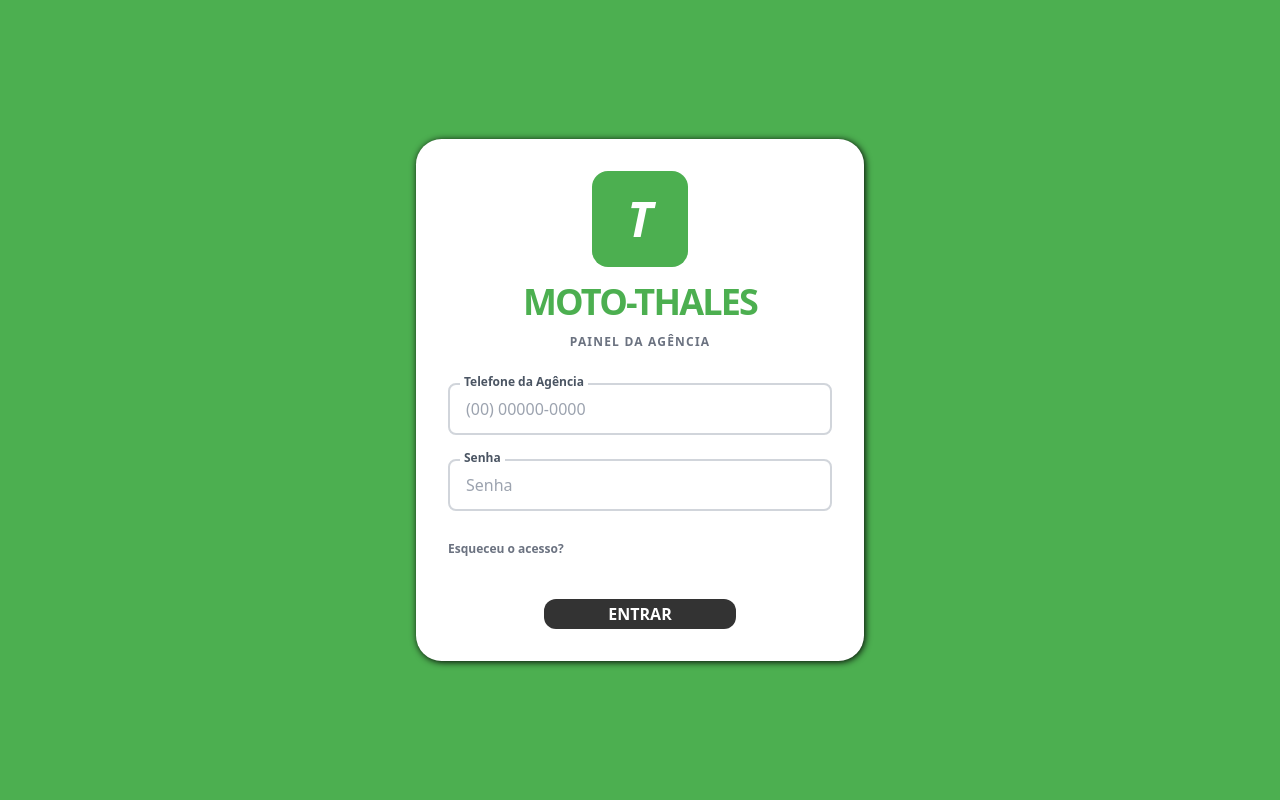
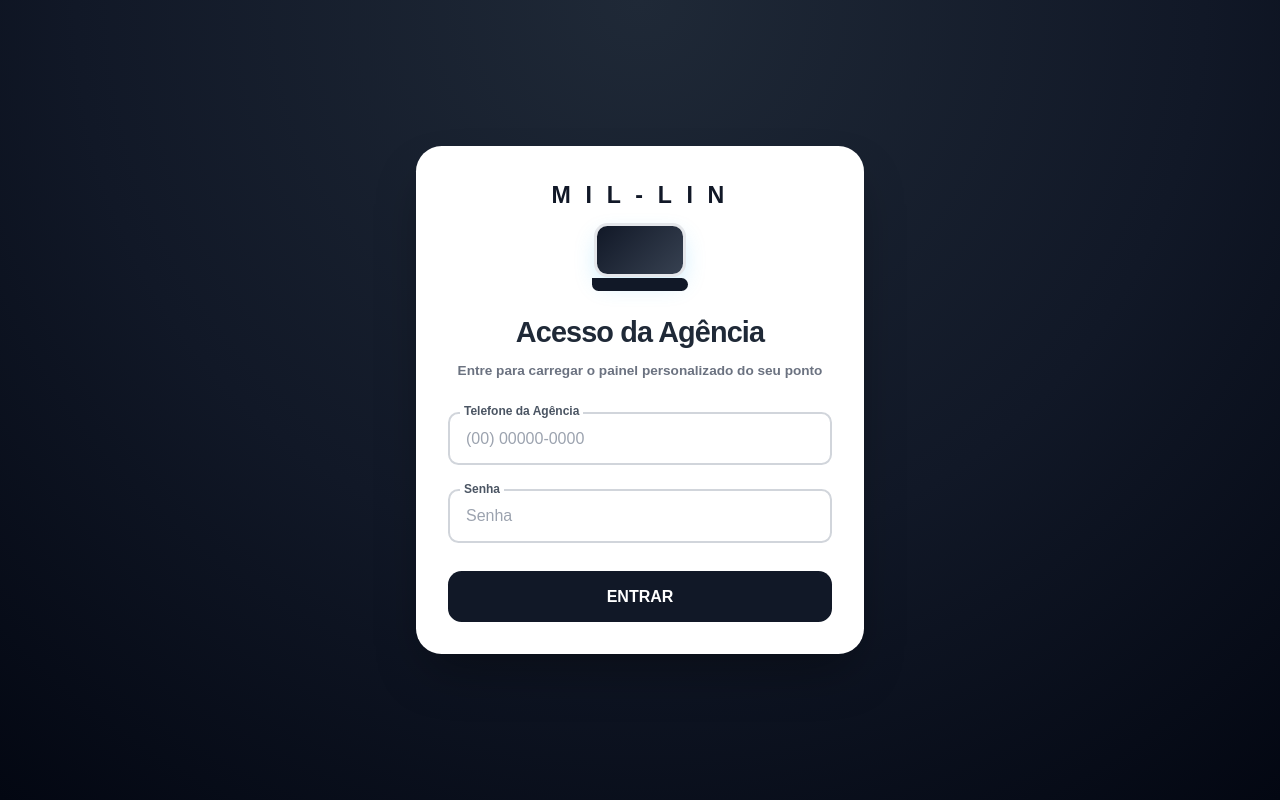
Before and after one commit to willianrosa-ti/Painel-agencia, a React (Vite) app: page /login in a window 1280 px wide. Built offline with nearby package versions, Linux system fonts and the light colour scheme.

Commit message:
nova regra para mensalidade

```diff
--- a/src/Pages/Financeiro/Financeiro.css
+++ b/src/Pages/Financeiro/Financeiro.css
@@ -38,7 +38,7 @@
 }
 
 .botao-filtro.ativo {
-  background-color: #28a745;
+  background-color: var(--cor-agencia, #111827);
   color: white;
   box-shadow: 0 2px 4px rgba(0,0,0,0.1);
 }
@@ -59,11 +59,11 @@
 }
 
 .cartao-destaque-verde {
-  border-top-color: #28a745;
+  border-top-color: var(--cor-agencia, #111827);
 }
 
 .cartao-destaque-azul {
-  border-top-color: #007bff;
+  border-top-color: var(--cor-agencia-secundaria, #38bdf8);
 }
 
 .cartao-destaque-amarelo {
@@ -90,7 +90,7 @@
 
 .valor-ranking {
   font-weight: bold;
-  color: #28a745;
+  color: var(--cor-agencia, #111827);
 }
 /* --- AJUSTES FINAIS: filtro de mês --- */
 .subtitulo-financeiro {
--- a/src/Pages/Login/Login.css
+++ b/src/Pages/Login/Login.css
@@ -1,10 +1,17 @@
+:root {
+  --cor-mil-lin-fundo: #111827;
+  --cor-mil-lin-destaque: #38bdf8;
+  --cor-mil-lin-texto: #1f2937;
+}
+
 .login-container {
   min-height: 100vh;
-  background-color: var(--cor-agencia); /* Usa a cor dinâmica */
+  background: radial-gradient(circle at top, #1f2937 0%, var(--cor-mil-lin-fundo) 55%, #030712 100%);
   display: flex;
   align-items: center;
   justify-content: center;
   padding: 1rem;
+  font-family: sans-serif;
 }
 
 .login-card {
@@ -13,11 +20,10 @@
   max-width: 28rem;
   border-radius: 1.6rem;
   padding: 2rem;
-  box-shadow: 0 25px 50px -12px rgba(0, 0, 0, 0.25);
+  box-shadow: 0 25px 50px -12px rgba(0, 0, 0, 0.35);
   display: flex;
   flex-direction: column;
   align-items: center;
-  box-shadow: 1px 1px 7px 0px  black;
 }
 
 .login-header {
@@ -25,48 +31,67 @@
   flex-direction: column;
   align-items: center;
   margin-bottom: 2rem;
+  text-align: center;
 }
 
-.logo-box {
-  background-color: var(--cor-agencia);
-  width: 6rem;
-  height: 6rem;
-  border-radius: 1rem;
+.mil-lin-logo {
   display: flex;
+  flex-direction: column;
   align-items: center;
-  justify-content: center;
-  margin-bottom: 0.5rem;
+  gap: 0.85rem;
+  margin-bottom: 1.25rem;
 }
 
-.logo-letter {
-  color: #ffffff;
-  font-size: 3rem;
-  font-weight: bold;
-  font-style: italic;
+.mil-lin-logo__nome {
+  color: var(--cor-mil-lin-fundo);
+  font-size: 1.45rem;
+  font-weight: 900;
+  letter-spacing: 0.18em;
 }
 
-.agency-name {
-  color: var(--cor-agencia);
-  font-size: 2.25rem;
+.mil-lin-logo__icone {
+  display: flex;
+  flex-direction: column;
+  align-items: center;
+}
+
+.mil-lin-logo__tela {
+  width: 5.4rem;
+  height: 3rem;
+  background: linear-gradient(135deg, var(--cor-mil-lin-fundo), #374151);
+  border-radius: 0.65rem;
+  box-shadow: 0 0 0 3px #e5e7eb, 0 10px 22px rgba(56, 189, 248, 0.25);
+}
+
+.mil-lin-logo__base {
+  width: 6rem;
+  height: 0.85rem;
+  background-color: var(--cor-mil-lin-fundo);
+  border-radius: 0 999px 999px 999px;
+  margin-top: 0.22rem;
+}
+
+.login-title {
+  color: var(--cor-mil-lin-texto);
+  font-size: 1.8rem;
   font-weight: 800;
-  letter-spacing: -0.05em;
+  letter-spacing: -0.03em;
   margin: 0;
 }
 
-.agency-subtitle {
+.login-subtitle {
   color: #6b7280;
-  font-size: 0.75rem;
+  font-size: 0.85rem;
   font-weight: 600;
-  letter-spacing: 0.1em;
-  text-transform: uppercase;
-  margin-top: 0.25rem;
+  line-height: 1.4;
+  margin: 0.4rem 0 0;
 }
 
 .login-form {
   width: 100%;
   display: flex;
   flex-direction: column;
-  gap: 1.5rem; /* Espaçamento entre os campos */
+  gap: 1.5rem;
 }
 
 .input-group {
@@ -80,54 +105,47 @@
   background-color: #ffffff;
   padding: 0 0.25rem;
   font-size: 0.75rem;
-  font-weight: 600;
+  font-weight: 700;
   color: #4b5563;
 }
 
 .input-field {
   width: 100%;
   border: 2px solid #d1d5db;
-  border-radius: 0.5rem;
-  padding: 0.75rem 1rem;
+  border-radius: 0.65rem;
+  padding: 0.8rem 1rem;
   font-size: 1rem;
   color: #1f2937;
   outline: none;
-  transition: border-color 0.2s;
+  transition: border-color 0.2s, box-shadow 0.2s;
   box-sizing: border-box;
 }
 
 .input-field:focus {
-  border-color: var(--cor-agencia);
-}
-
-.forgot-password-link {
-  font-size: 0.75rem;
-  color: #6b7280;
-  font-weight: 600;
-  text-decoration: none;
-  transition: color 0.2s;
-}
-
-.forgot-password-link:hover {
-  color: var(--cor-agencia);
+  border-color: var(--cor-mil-lin-destaque);
+  box-shadow: 0 0 0 4px rgba(56, 189, 248, 0.16);
 }
 
 .btn-submit {
-  display: block;     /* Transforma em bloco para aceitar margens automáticas */
-  margin-left: auto;  /* Empurra o elemento para a direita */
-  margin-right: auto; /* Empurra o elemento para a esquerda, centralizando-o */
-  width: 50%;
-  background-color: #333333;
+  display: block;
+  width: 100%;
+  background-color: var(--cor-mil-lin-fundo);
   color: #ffffff;
-  font-weight: bold;
-  padding: 0.2rem;
-  border-radius: 0.75rem;
+  font-weight: 800;
+  padding: 0.85rem 1rem;
+  border-radius: 0.85rem;
   border: none;
-  margin-top: 1rem;
+  margin-top: 0.25rem;
   cursor: pointer;
-  transition: background-color 0.2s;
+  transition: transform 0.2s, background-color 0.2s, opacity 0.2s;
 }
 
-.btn-submit:hover {
-  background-color: #000000;
+.btn-submit:hover:not(:disabled) {
+  background-color: #030712;
+  transform: translateY(-1px);
 }
+
+.btn-submit:disabled {
+  opacity: 0.7;
+  cursor: not-allowed;
+}
--- a/src/Pages/Login/Login.jsx
+++ b/src/Pages/Login/Login.jsx
@@ -1,78 +1,122 @@
 import { useState } from 'react';
-import { useNavigate } from 'react-router-dom'; // Ferramenta para trocar de tela
+import { useNavigate } from 'react-router-dom';
 import './Login.css';
+
+const API_BASE = 'https://motoapp-bwadauh0dbcqbubb.centralus-01.azurewebsites.net';
+
+function salvarPerfilAgencia(dados) {
+  const agencia = dados?.agencia || {};
+
+  localStorage.setItem('tokenAgencia', dados.token);
+  localStorage.setItem('idAgencia', String(dados.agenciaId || agencia.id || ''));
+  localStorage.setItem('nomeAgencia', dados.nome || agencia.nome || 'Minha Agência');
+  localStorage.setItem('corAgenciaPrimaria', agencia.corPrimaria || '#111827');
+  localStorage.setItem('corAgenciaSecundaria', agencia.corSecundaria || '#38bdf8');
+
+  if (agencia.logoUrl) {
+    localStorage.setItem('logoAgenciaUrl', agencia.logoUrl);
+  } else {
+    localStorage.removeItem('logoAgenciaUrl');
+  }
+}
 
 export default function Login() {
   const [telefone, setTelefone] = useState('');
   const [senha, setSenha] = useState('');
-
-  const navegar = useNavigate(); // Criamos a variável de navegação
+  const [carregando, setCarregando] = useState(false);
+  const navegar = useNavigate();
 
   const handleLogin = async (e) => {
     e.preventDefault();
 
+    if (!telefone.trim() || !senha.trim()) {
+      alert('Informe telefone e senha para entrar.');
+      return;
+    }
+
+    setCarregando(true);
+
     try {
-      const resposta = await fetch('https://motoapp-bwadauh0dbcqbubb.centralus-01.azurewebsites.net/api/Autenticacao/login', {
+      const resposta = await fetch(`${API_BASE}/api/Autenticacao/login`, {
         method: 'POST',
         headers: {
           'Content-Type': 'application/json'
         },
         body: JSON.stringify({
-          telefone: telefone,
-          senha: senha
+          telefone: telefone.trim(),
+          senha
         })
       });
 
-      const dados = await resposta.json();
+      const textoResposta = await resposta.text();
+      let dados = {};
+
+      try {
+        dados = textoResposta ? JSON.parse(textoResposta) : {};
+      } catch {
+        dados = { mensagem: textoResposta };
+      }
 
       if (resposta.ok) {
-        // 1. Guardamos o crachá (Token) e o Nome na memória do navegador
-        localStorage.setItem('tokenAgencia', dados.token);
-        localStorage.setItem('nomeAgencia', dados.nome);
-        localStorage.setItem('idAgencia', dados.agenciaId);
-
-        // 2. Trocamos de tela automaticamente para o Painel!
+        salvarPerfilAgencia(dados);
         navegar('/painel');
-      } else {
-        alert(`Erro: ${dados.mensagem}`);
+        return;
       }
 
+      alert(`Erro: ${dados.mensagem || 'Não foi possível realizar o login.'}`);
     } catch (erro) {
-      console.error("Erro na comunicação com a API:", erro);
-      alert("Não foi possível conectar ao servidor.");
+      console.error('Erro na comunicação com a API:', erro);
+      alert('Não foi possível conectar ao servidor.');
+    } finally {
+      setCarregando(false);
     }
   };
 
   return (
     <div className="login-container">
-      {/* ... o restante do seu HTML (Hypertext Markup Language) continua exatamente igual ... */}
       <div className="login-card">
         <div className="login-header">
-          <div className="logo-box">
-            <span className="logo-letter">T</span>
+          <div className="mil-lin-logo" aria-label="Logo MIL-LIN">
+            <span className="mil-lin-logo__nome">M I L - L I N</span>
+            <span className="mil-lin-logo__icone">
+              <span className="mil-lin-logo__tela" />
+              <span className="mil-lin-logo__base" />
+            </span>
           </div>
-          <h1 className="agency-name">MOTO-THALES</h1>
-          <p className="agency-subtitle">Painel da Agência</p>
+          <h1 className="login-title">Acesso da Agência</h1>
+          <p className="login-subtitle">Entre para carregar o painel personalizado do seu ponto</p>
         </div>
+
         <form onSubmit={handleLogin} className="login-form">
           <div className="input-group">
-            <label className="input-label">Telefone da Agência</label>
+            <label className="input-label" htmlFor="telefone">Telefone da Agência</label>
             <input
-              type="text" placeholder="(00) 00000-0000"
-              value={telefone} onChange={(e) => setTelefone(e.target.value)}
+              id="telefone"
+              type="text"
+              placeholder="(00) 00000-0000"
+              value={telefone}
+              onChange={(e) => setTelefone(e.target.value)}
               className="input-field"
+              autoComplete="username"
             />
           </div>
+
           <div className="input-group">
-            <label className="input-label">Senha</label>
+            <label className="input-label" htmlFor="senha">Senha</label>
             <input
-              type="password" placeholder="Senha"
-              value={senha} onChange={(e) => setSenha(e.target.value)}
+              id="senha"
+              type="password"
+              placeholder="Senha"
+              value={senha}
+              onChange={(e) => setSenha(e.target.value)}
               className="input-field"
+              autoComplete="current-password"
             />
           </div>
-          <div><a href="#" className="forgot-password-link">Esqueceu o acesso?</a></div>
-          <button type="submit" className="btn-submit">ENTRAR</button>
+
+          <button type="submit" className="btn-submit" disabled={carregando}>
+            {carregando ? 'ENTRANDO...' : 'ENTRAR'}
+          </button>
         </form>
       </div>
     </div>
--- a/src/Pages/Motoristas/Motoristas.css
+++ b/src/Pages/Motoristas/Motoristas.css
@@ -41,7 +41,7 @@
 }
 
 .botao-cadastrar-motorista {
-  background-color: #007bff;
+  background-color: var(--cor-agencia, #111827);
   color: white;
   border: none;
   padding: 10px 20px;
@@ -140,7 +140,7 @@
 }
 
 .botao-acao.editar {
-  background-color: #007bff;
+  background-color: var(--cor-agencia, #111827);
 }
 
 .botao-acao.suspender {
@@ -149,7 +149,7 @@
 }
 
 .botao-acao.reativar {
-  background-color: #28a745;
+  background-color: var(--cor-agencia, #111827);
 }
 
 .botao-acao.excluir {
```
Also changed, not shown: src/Pages/Financeiro/Financeiro.jsx (+11 -1 lines), src/Pages/Motoristas/Motoristas.jsx (+9 -0 lines), src/Pages/Painel/Painel.css (+11 -11 lines), src/Pages/Painel/Painel.jsx (+9 -0 lines).
